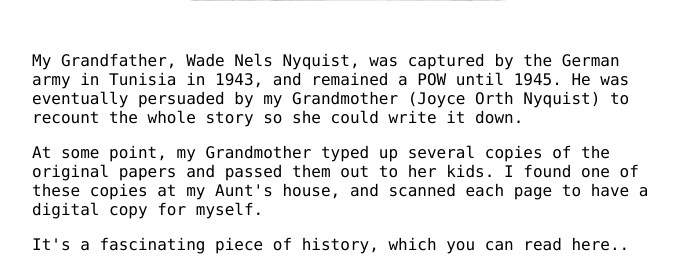
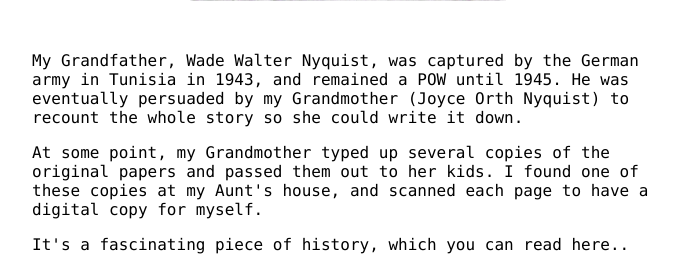
Before and after one commit to eriknyquist/personal-site, a Django app: template templates/wadenyquist.html in a window 1280 px wide. Shown: the part 582-840 px from the top of the page, without its empty margins (292-970 px from the left). Run offline with Django 3.2, Linux system fonts and the light colour scheme; the template is opened without the code that fills it, so the values that code supplies are empty; some libraries are stand-ins or nearby versions.

Commit message:
Fix mistakes in WPWP

```diff
--- a/templates/WadeNyquistPOWPapers.html
+++ b/templates/WadeNyquistPOWPapers.html
@@ -900,5 +900,5 @@ lucky!!</p>
 <p>William Edward Orth died in December, 1977.</p>
 <p>Alma (Diamond) Orth died in March, 1986.</p>
 <p>Douglas Eugene Orth died in October, 1993.</p>
-<p>Wade Nels Nyquist died in May 2000.</p>
+<p>Wade Walter Nyquist died in May 2000.</p>
 <p>Joyce Orth Nyquist died in February 2024.</p>
--- a/templates/wadenyquist.html
+++ b/templates/wadenyquist.html
@@ -20,7 +20,7 @@
         <img src="{% static "images/cropped_mug.png" %}" width="50%">
     </div>
 
-    <p>My Grandfather, Wade Nels Nyquist, was captured by the German army in Tunisia
+    <p>My Grandfather, Wade Walter Nyquist, was captured by the German army in Tunisia
     in 1943, and remained a POW until 1945. He was eventually persuaded by my
     Grandmother (Joyce Orth Nyquist) to recount the whole story so she could write it down.
     <p>
```
